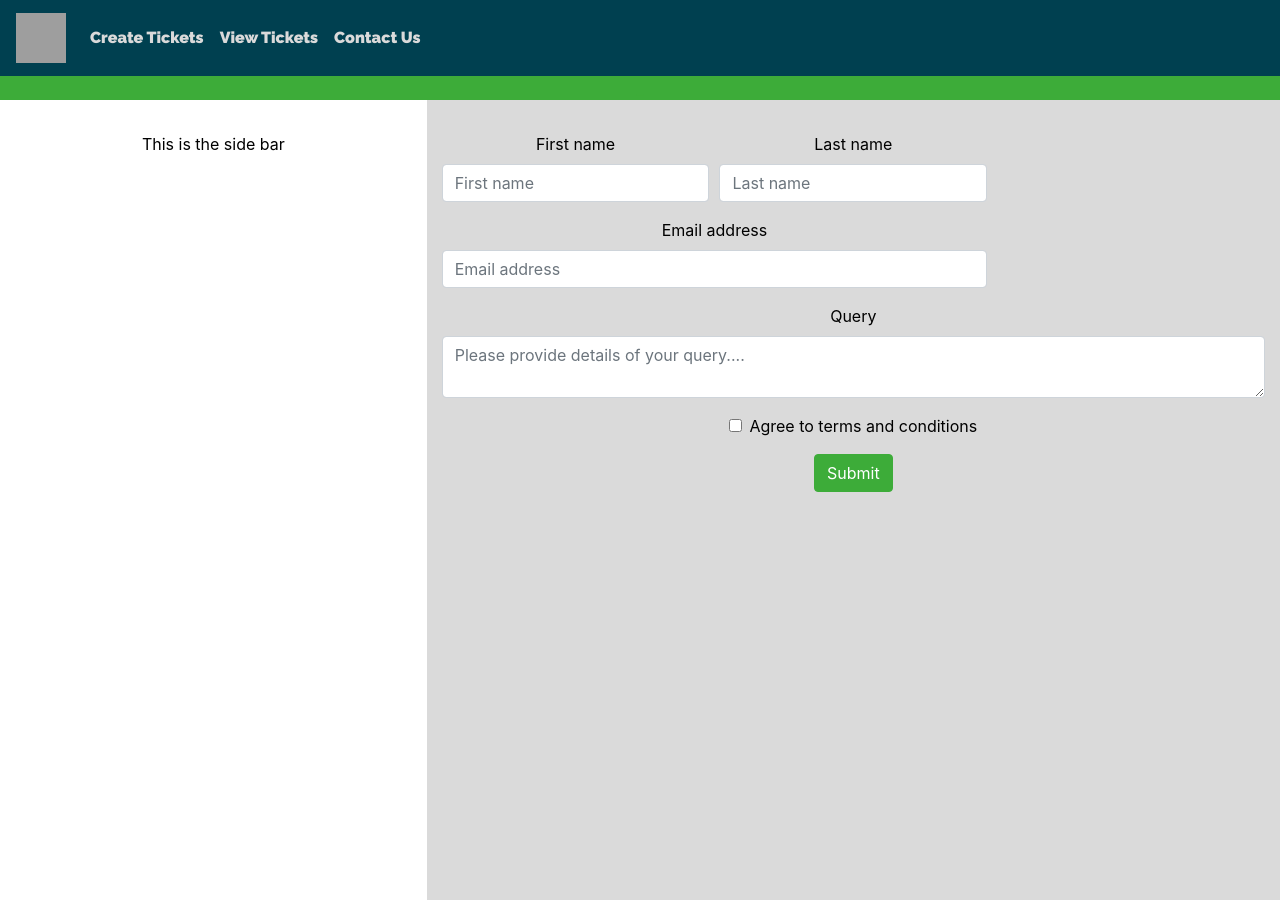
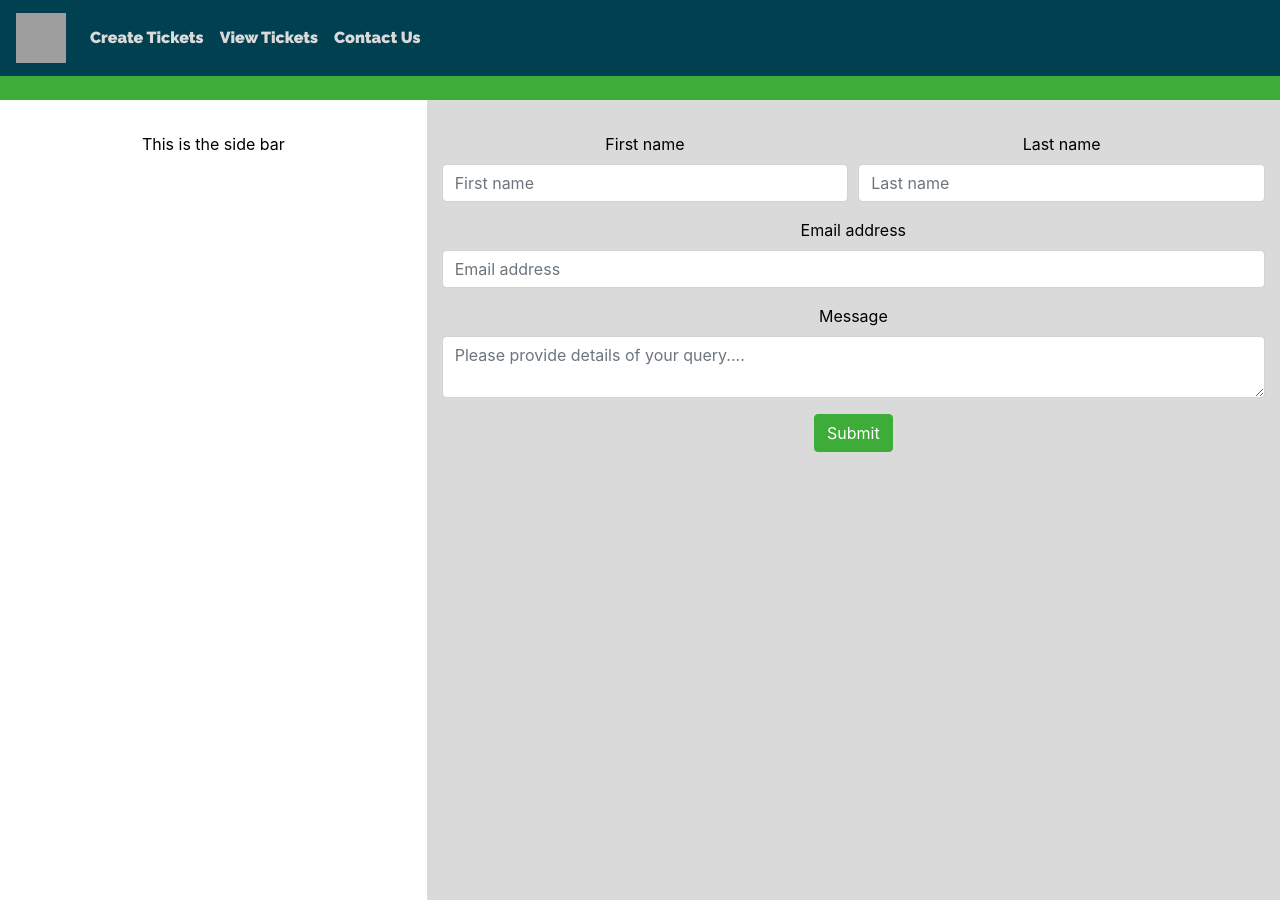
Before and after one commit to AAtkinsonQA/SFIA3, a React (Create React App) app in the folder sfia3frontend/: page /contactUs in a window 1280 px wide. Built offline with nearby package versions, Linux system fonts and the light colour scheme; grey boxes are pictures that could not be loaded.

Commit message:
added full functionality to the contact page including email sends and modals

```diff
--- a/sfia3frontend/package.json
+++ b/sfia3frontend/package.json
@@ -11,6 +11,7 @@
     "@testing-library/user-event": "^12.3.0",
     "axios": "^0.21.0",
     "bootstrap": "^4.5.3",
+    "emailjs-com": "^2.6.4",
     "react": "^17.0.1",
     "react-bootstrap": "^1.4.0",
     "react-dom": "^17.0.1",
--- a/sfia3frontend/src/Components/pages/contactUs.jsx
+++ b/sfia3frontend/src/Components/pages/contactUs.jsx
@@ -1,24 +1,61 @@
 import React, { useState } from 'react';
-import { Button, Container } from 'react-bootstrap';
+import { Button, Container, Modal } from 'react-bootstrap';
 import { InputGroup } from 'react-bootstrap';
 import { Row } from 'react-bootstrap';
 import { Col } from 'react-bootstrap';
 import { Form } from 'react-bootstrap';
+import { SERVICE_ID } from '../../serviceid.json'
+import { TEMPLATE_ID } from '../../templateid.json'
+import { USER_ID } from '../../userid.json'
 import SiteNavbar from '../SiteNavbar.jsx';
+import emailjs from 'emailjs-com';
+import { init } from 'emailjs-com';
+import { Link } from 'react-router-dom';
 
-
-
+function MyVerticallyCenteredModal(props) {
+    return (
+        <Modal
+            {...props}
+            size="lg"
+            aria-labelledby="contained-modal-title-vcenter"
+            centered
+        >
+            <Modal.Header closeButton>
+                <Modal.Title id="contained-modal-title-vcenter">
+                    Query Submitted!
+        </Modal.Title>
+            </Modal.Header>
+            <Modal.Body>
+                <h4>Your query has been sent to our QA Ticketing admin team.</h4>
+                <p>
+                </p>
+            </Modal.Body>
+            <Modal.Footer>
+                <Button onClick={props.onHide}>Close</Button>
+            </Modal.Footer>
+        </Modal>
+    );
+}
 const ContactUs = () => {
     const [validated, setValidated] = useState(false);
-    const handleSubmit = (event) => {
-        const form = event.currentTarget;
-        if (form.checkValidity() === false) {
-            event.preventDefault();
-            event.stopPropagation();
+    const [firstName, setfirstName] = useState('');
+    const [lastName, setlastName] = useState('');
+    const [email, setEmail] = useState('');
+    const [message, setMessage] = useState('');
+    const [modalShow, setModalShow] = useState(false);
+
+    function handleSubmit(e) {
+        e.preventDefault();
+
+        emailjs.sendForm(SERVICE_ID, TEMPLATE_ID, e.target, USER_ID)
+            .then((result) => {
+                console.log(result.text);
+            }, (error) => {
+                console.log(error.text);
+            });
+        e.target.reset();
+        setModalShow(true);
     }
-
-        setValidated(true);
-    };
 
     return (
         <>
@@ -29,36 +66,44 @@ const ContactUs = () => {
                         <Form noValidate validated={validated} onSubmit={handleSubmit}>
 
                             <Form.Row>
-                            <Form.Group as={Col} md="4" controlId="validationCustom01">
+                                <Form.Group as={Col} md="6" controlId="validationCustom01">
                                     <Form.Label>First name</Form.Label>
                                     <Form.Control
                                         required
                                         type="text"
                                         placeholder="First name"
-                                    name="firstname"
+                                        name="firstName"
+                                        value={firstName}
+                                        onInput={e => setfirstName(e.target.value)}
                                     />
                                     <Form.Control.Feedback>Looks good!</Form.Control.Feedback>
                                 </Form.Group>
 
-                            <Form.Group as={Col} md="4" controlId="validationCustom02">
+                                <Form.Group as={Col} md="6" controlId="validationCustom02">
                                     <Form.Label>Last name</Form.Label>
                                     <Form.Control
                                         required
                                         type="text"
                                         placeholder="Last name"
+                                        name="lastName"
+                                        value={lastName}
+                                        onInput={e => setlastName(e.target.value)}
                                     />
                                     <Form.Control.Feedback>Looks good!</Form.Control.Feedback>
                                 </Form.Group>
                             </Form.Row>
 
                             <Form.Row>
-                            <Form.Group as={Col} md="8" controlId="validationCustomUsername">
+                                <Form.Group as={Col} md="12" controlId="validationCustomUsername">
                                     <Form.Label>Email address</Form.Label>
                                     <Form.Control
                                         type="text"
                                         placeholder="Email address"
                                         aria-describedby="inputGroupPrepend"
                                         required
+                                        value={email}
+                                        name="email"
+                                        onInput={e => setEmail(e.target.value)}
                                     />
                                     <Form.Control.Feedback type="invalid">Please choose a valid email address.</Form.Control.Feedback>
                                 </Form.Group>
@@ -67,28 +112,28 @@ const ContactUs = () => {
 
                             <Form.Row>
                                 <Form.Group as={Col} md="12" controlId="validationCustom03">
-                                <Form.Label>Query</Form.Label>
-                                <Form.Control as="textarea" placeholder="Please provide details of your query...." required />
+                                    <Form.Label>Message</Form.Label>
+                                    <Form.Control
+                                        as="textarea"
+                                        placeholder="Please provide details of your query...."
+                                        required
+                                        name="message"
+                                    />
                                     <Form.Control.Feedback type="invalid">Please provide details of your query.</Form.Control.Feedback>
                                 </Form.Group>
                             </Form.Row>
 
-                        <Form.Group>
-                            <Form.Check
-                                required
-                                label="Agree to terms and conditions"
-                                feedback="You must agree before submitting."
-                            />
-                        </Form.Group>
                             <Button type="submit">Submit</Button>
                         </Form>
 
                     </Col>
                 </Row>
             </Container>
+            <MyVerticallyCenteredModal
+                show={modalShow}
+                onHide={() => setModalShow(false)}
+            />
         </>
     );
-
-
 }
 export default ContactUs;
--- a/sfia3frontend/src/Components/pages/createTicket.jsx
+++ b/sfia3frontend/src/Components/pages/createTicket.jsx
@@ -1,6 +1,6 @@
 import { useState } from 'react';
 import { Link } from 'react-router-dom';
-import { Row, Col, Form, InputGroup, Button, Container, Tooltip, OverlayTrigger , Modal} from 'react-bootstrap';
+import { Row, Col, Form, InputGroup, Button, Container, Tooltip, OverlayTrigger, Modal } from 'react-bootstrap';
 import SiteNavbar from '../SiteNavbar.jsx';
 import axios from 'axios';
 import { PATH } from '../../constants.json';
--- /dev/null
+++ b/sfia3frontend/src/serviceid.json
@@ -0,0 +1,3 @@
+{
+    "SERVICE_ID": "service_1dj05z3"
+}
--- /dev/null
+++ b/sfia3frontend/src/templateid.json
@@ -0,0 +1,3 @@
+{
+    "TEMPLATE_ID": "template_ms1e7am"
+}
--- /dev/null
+++ b/sfia3frontend/src/userid.json
@@ -0,0 +1,3 @@
+{
+    "USER_ID": "user_YtFNFeOtBVs6KDeJuUcWb"
+}
```
Also changed, not shown: 1 other file (tests, documents, lock files or other folders). Lines whose indentation alone changed are shown as unchanged.
